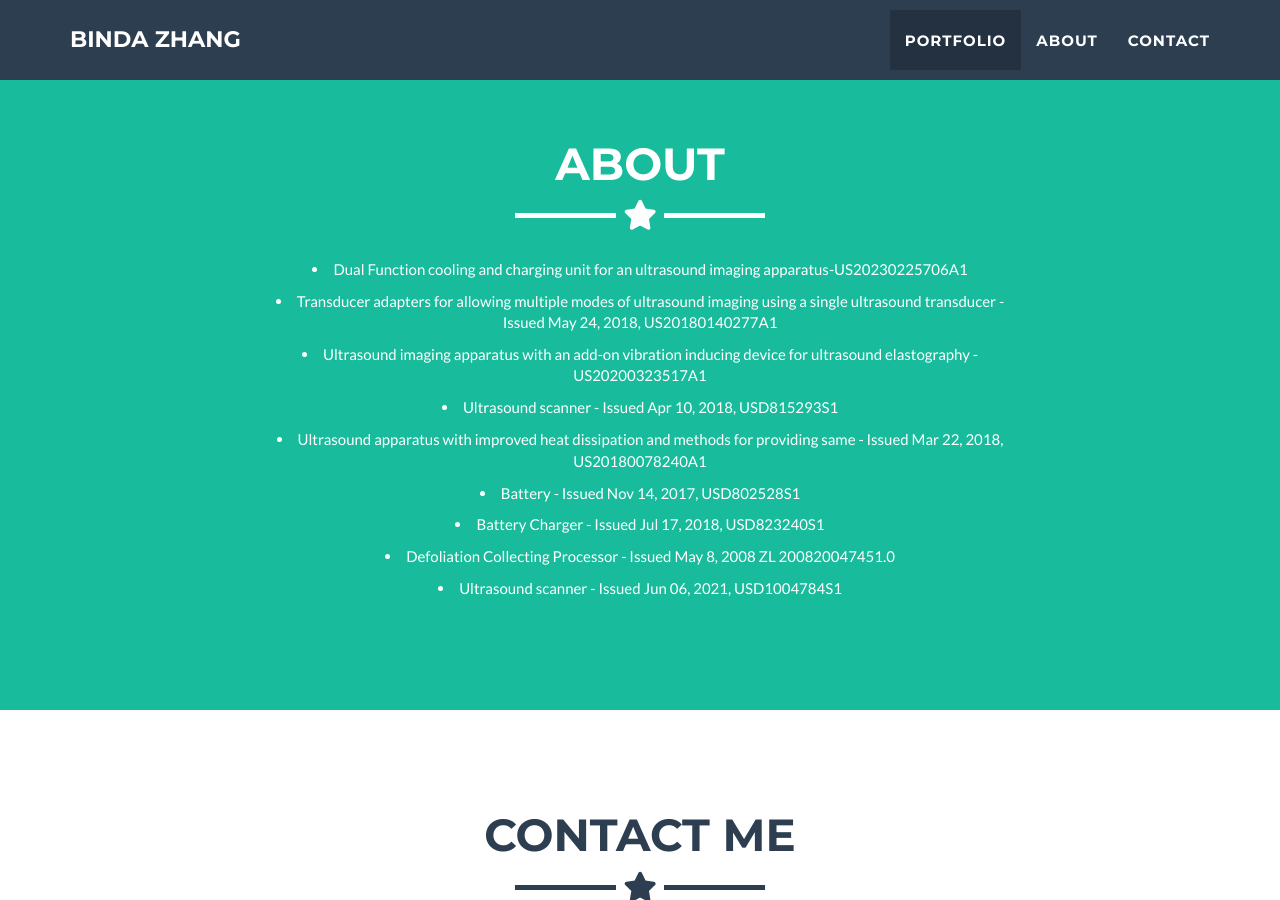
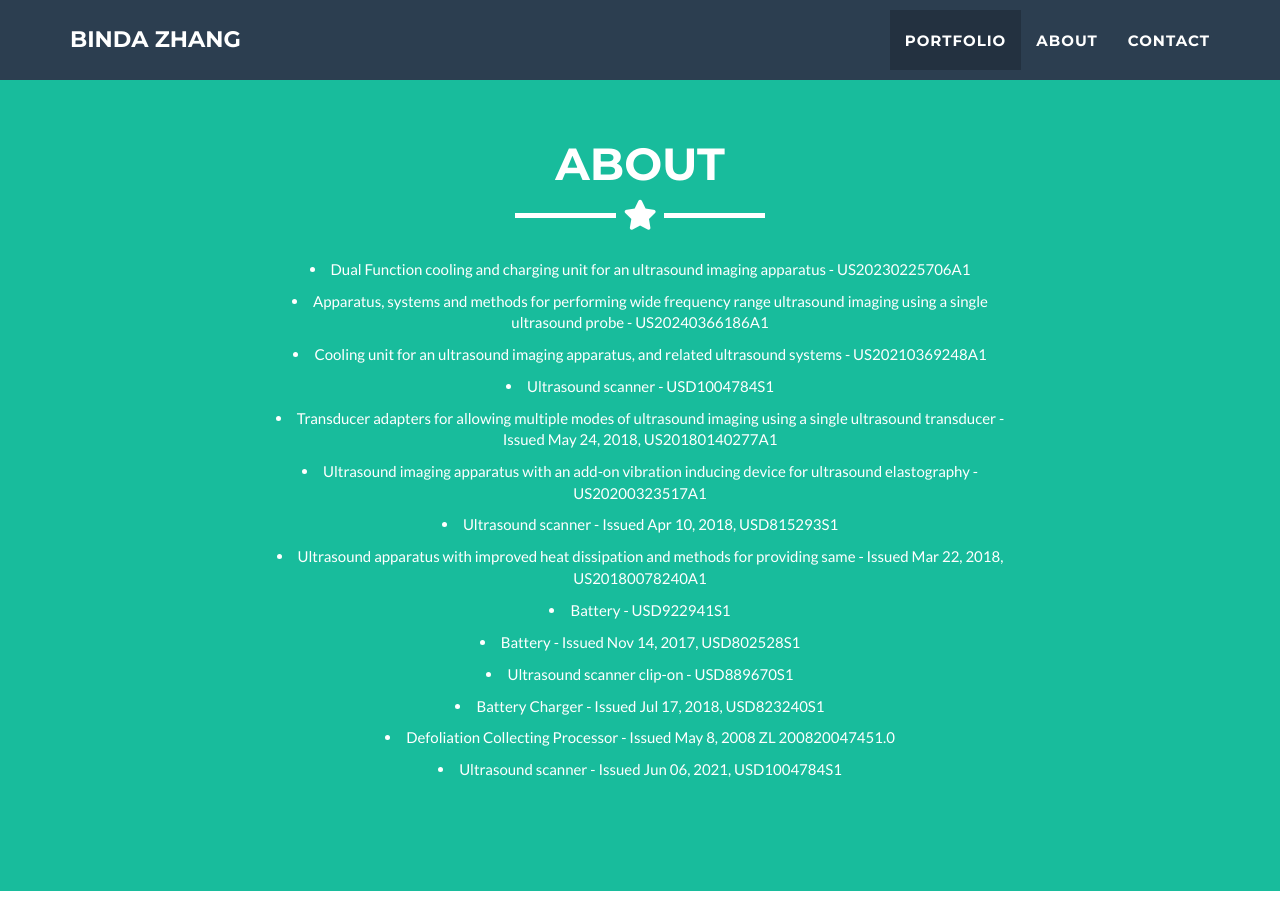
Before and after one commit to bindaz/bindaz.github.io, a Jekyll site: the page built from _posts/2014-07-18-project-1.markdown, in a window 1280 px wide and 900 px high, scrolled down 1633 px. Built offline with Jekyll 4.4.1, drawn with Linux system fonts in a browser that asks for light colours.

Commit message:
Update about.html

```diff
--- a/_includes/about.html
+++ b/_includes/about.html
@@ -9,12 +9,17 @@
     </div>
     <div class="row">
       <div class="col-lg-8 col-lg-offset-2 text-center">
-        <p><li>Dual Function cooling and charging unit for an ultrasound imaging apparatus-US20230225706A1</li></p>
+        <p><li>Dual Function cooling and charging unit for an ultrasound imaging apparatus - US20230225706A1</li></p>
+        <p><li>Apparatus, systems and methods for performing wide frequency range ultrasound imaging using a single ultrasound probe - US20240366186A1</li>
+        <p><li>Cooling unit for an ultrasound imaging apparatus, and related ultrasound systems - US20210369248A1</li></p>
+        <p><li>Ultrasound scanner - USD1004784S1</li></p>
         <p><li>Transducer adapters for allowing multiple modes of ultrasound imaging using a single ultrasound transducer - Issued May 24, 2018, US20180140277A1</li></p>
         <p><li>Ultrasound imaging apparatus with an add-on vibration inducing device for ultrasound elastography - US20200323517A1</li></p>
         <p><li>Ultrasound scanner - Issued Apr 10, 2018, USD815293S1</li></p>
         <p><li>Ultrasound apparatus with improved heat dissipation and methods for providing same - Issued Mar 22, 2018, US20180078240A1</li></p>
+        <p><li>Battery - USD922941S1</li></p>
         <p><li>Battery - Issued Nov 14, 2017, USD802528S1</li></p>
+        <p><li>Ultrasound scanner clip-on - USD889670S1</li></p>
         <p><li>Battery Charger - Issued Jul 17, 2018, USD823240S1</li></p>
         <p><li>Defoliation Collecting Processor - Issued May 8, 2008 ZL 200820047451.0</li></p>
         <p><li>Ultrasound scanner - Issued Jun 06, 2021, USD1004784S1</li></p>
```
Lines whose indentation alone changed are shown as unchanged.
